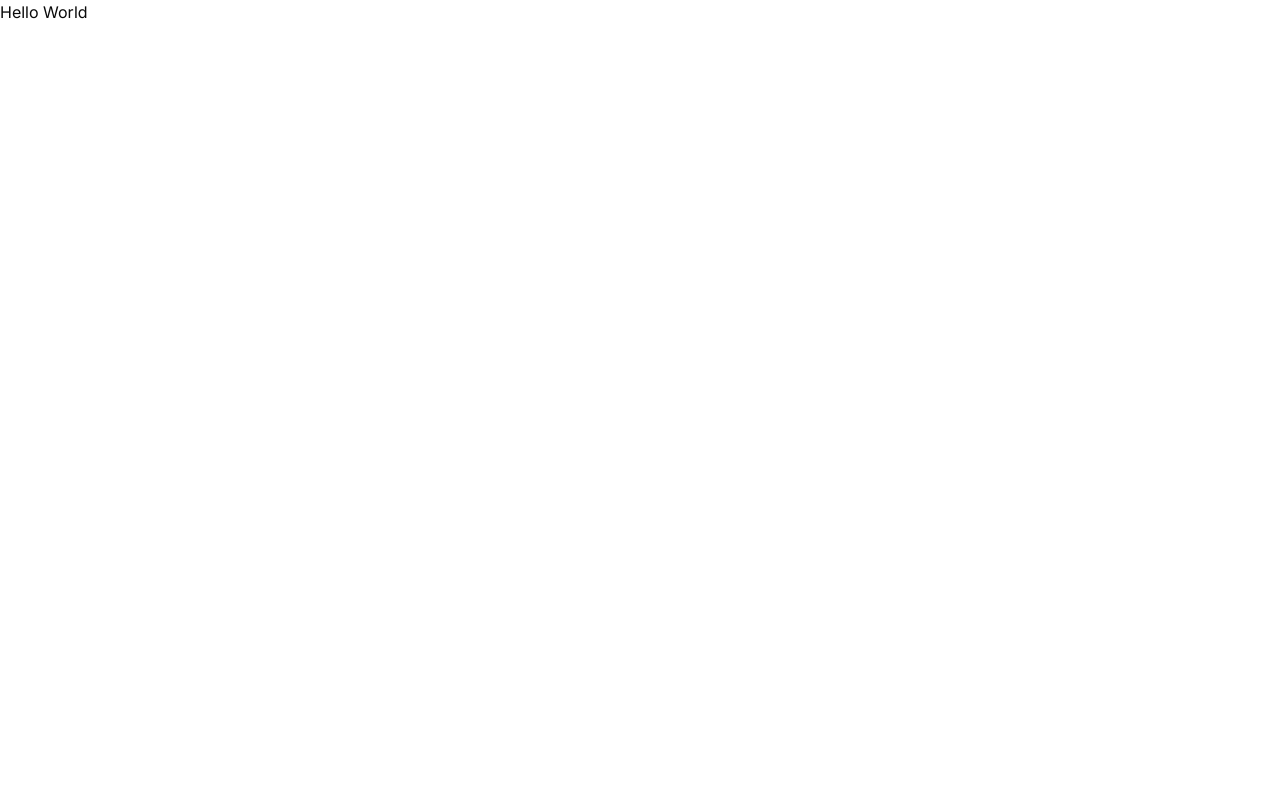
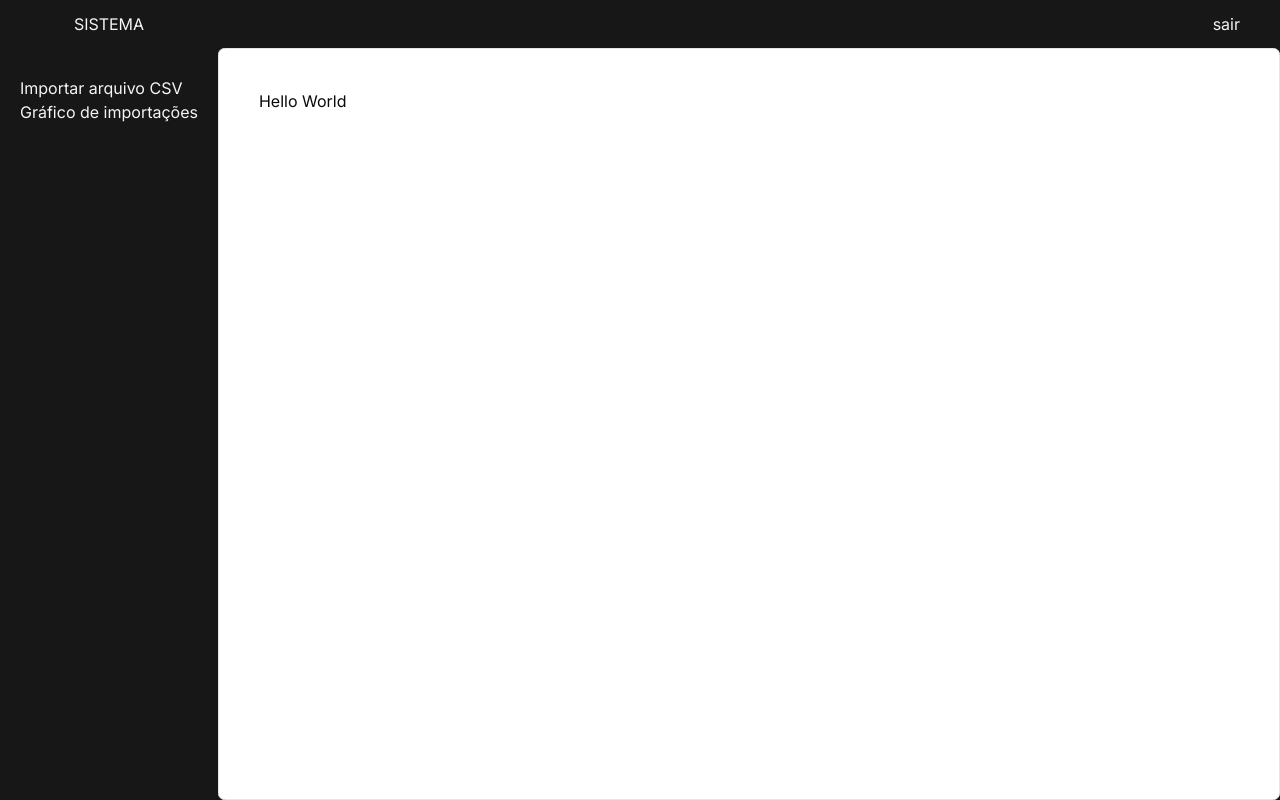
Before and after one commit to lppastor/import-csv, a Next.js app in the folder web-client/: page / in a window 1280 px wide. Built offline with nearby package versions, Linux system fonts and the light colour scheme.

Commit message:
feat(web): add base layout with side menu and header

```diff
--- a/web-client/src/app/layout.tsx
+++ b/web-client/src/app/layout.tsx
@@ -1,5 +1,8 @@
 import type { Metadata } from 'next'
 import { Inter } from 'next/font/google'
+
+import { SideMenu } from '~/components/side-menu'
+import { MainHeader } from '~/components/main-header'
 
 import './globals.css'
 
@@ -16,8 +19,18 @@
   children: React.ReactNode
 }>) {
   return (
-    <html lang='en'>
-      <body className={inter.className}>{children}</body>
+    <html lang='pt-br'>
+      <body className={inter.className}>
+        <div className='flex bg-secondary-foreground'>
+          <SideMenu />
+          <div className='flex-1 flex flex-col'>
+            <MainHeader />
+            <div className='flex-1 p-10 border borde-red-600 bg-background rounded-lg'>
+              {children}
+            </div>
+          </div>
+        </div>
+      </body>
     </html>
   )
 }
```
